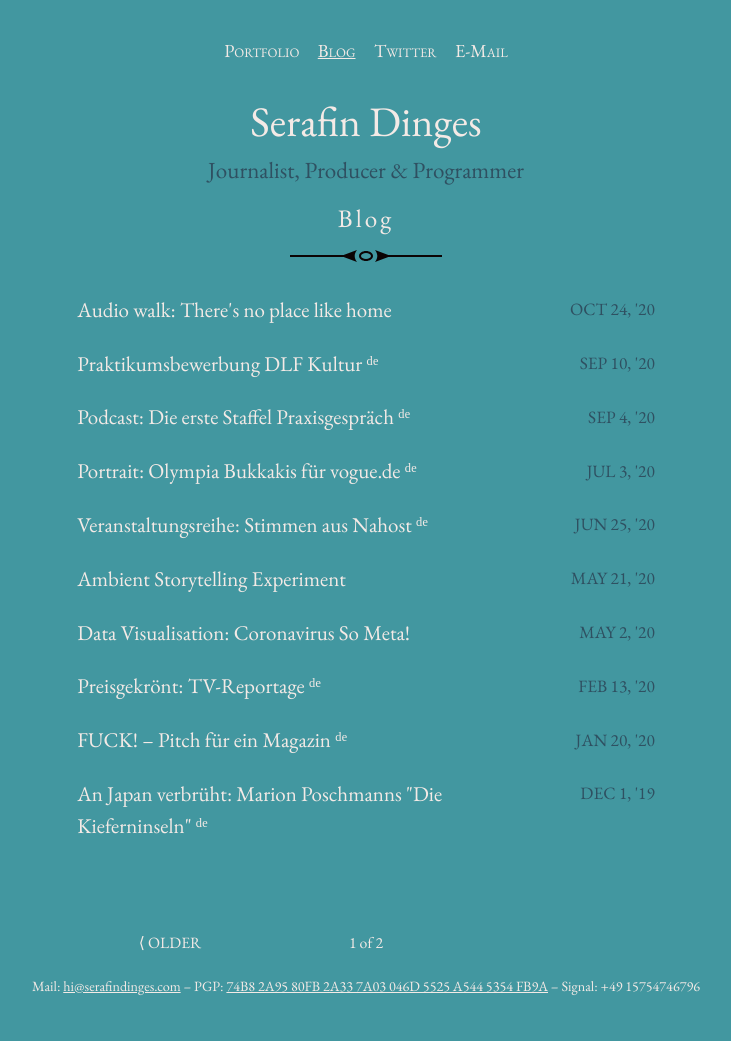
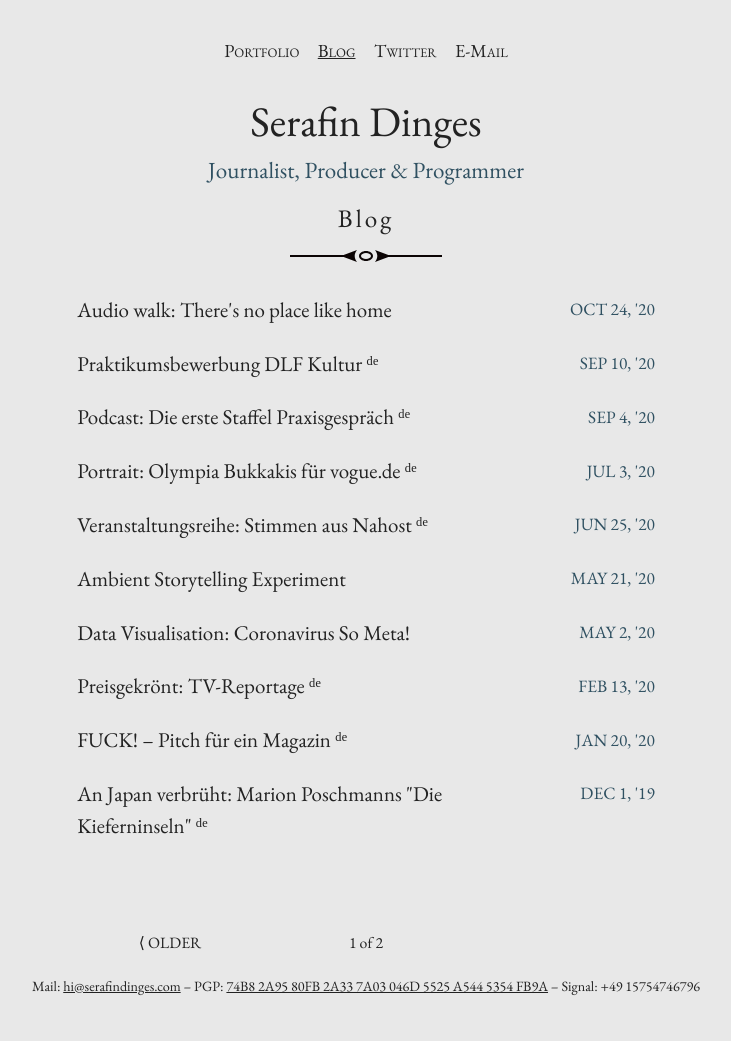
Before and after one commit to SerafinDinges/serafindinges.com, a Jekyll site: the page built from blog/index.html, in a window 1280 px wide. Shown: the whole page, without its empty margins (274-1005 px from the left). Built offline with Jekyll 4.4.1, drawn with Linux system fonts in a browser that asks for light colours; the list of posts is cut into pages by our own code.

Commit message:
Update _variables.scss

```diff
--- a/_sass/_variables.scss
+++ b/_sass/_variables.scss
@@ -1,6 +1,6 @@
-$brand-color:         #4297A0;
-$highlight:           #E57F84; // lighten($brand-color, 35%);
-$text-color:          #F4EAE6;
+$brand-color:         #e8e8e8;
+$highlight:           #4297A0; // lighten($brand-color, 35%);
+$text-color:          #222;
 $muted-text-color:    #2F5061;
 $font-family:         "EB Garamond", Garamond, "Times New Roman", serif;
 
```
